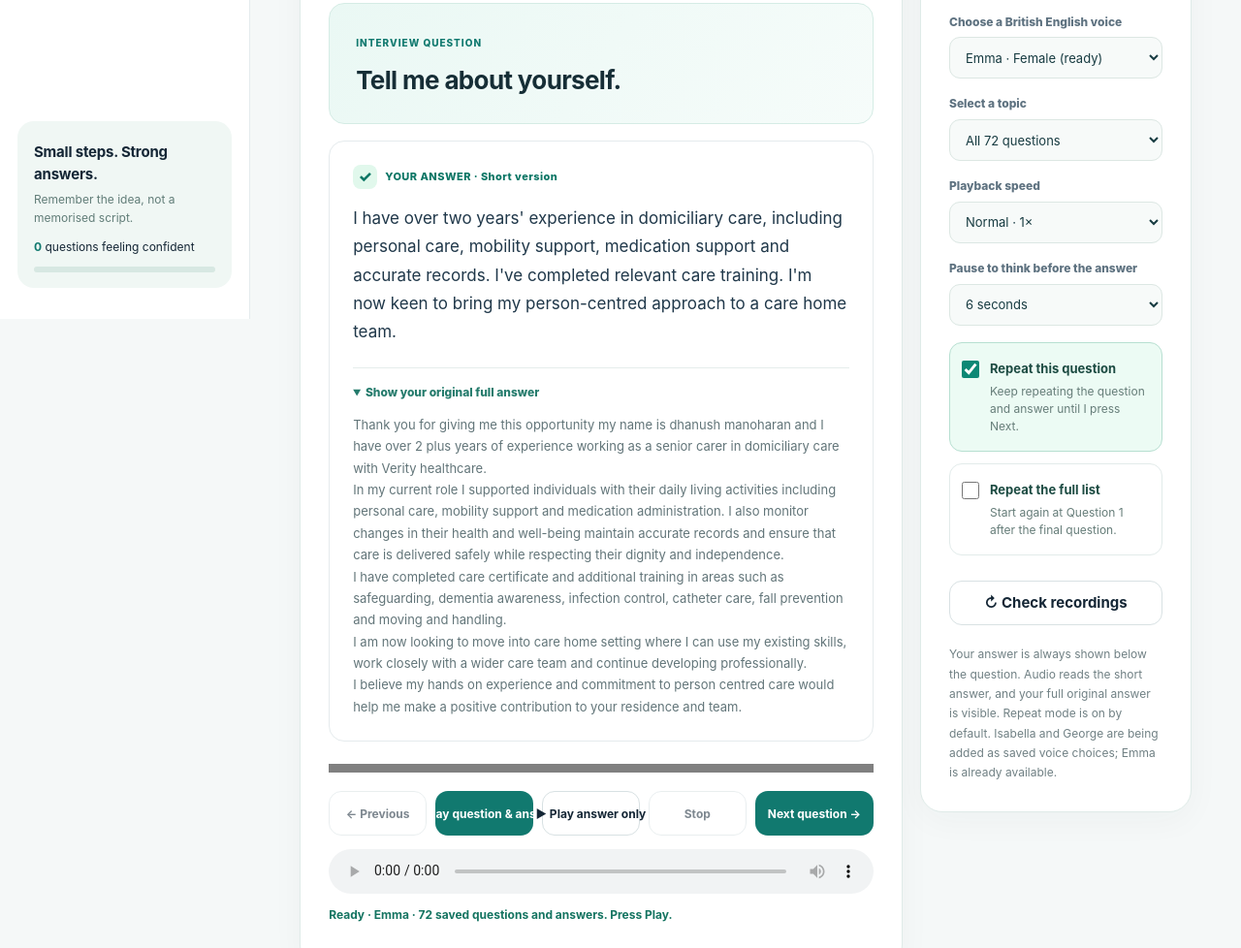
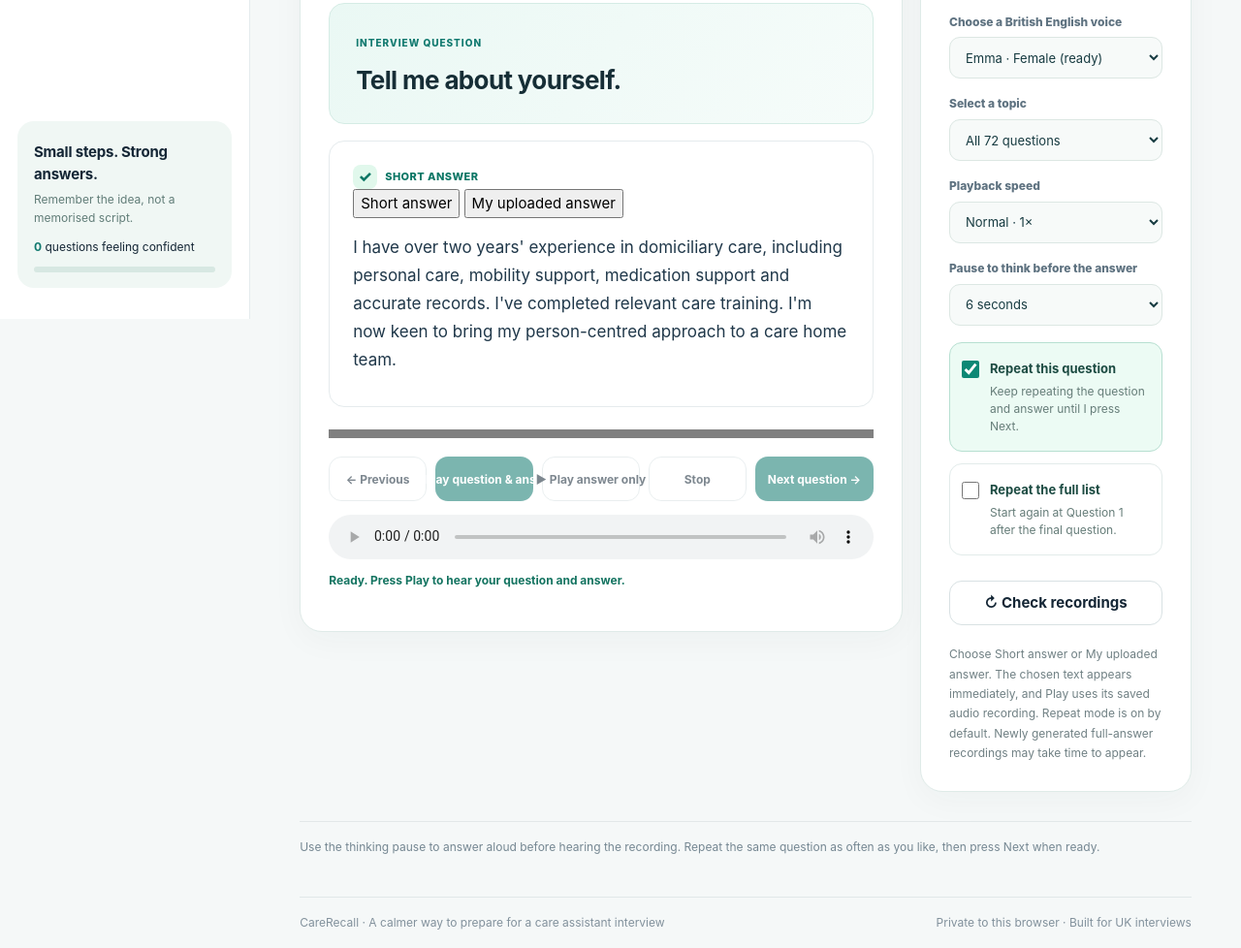
Before and after one commit to danydrag00-lang/care-recall, a plain HTML site: page listen.html in a window 1280 px wide. Shown: the part 471-1449 px from the top of the page at 97% size. Drawn offline with Linux system fonts and the light colour scheme.

Commit message:
Add clickable Short answer and My uploaded answer tabs

```diff
--- a/listen.html
+++ b/listen.html
@@ -20,12 +20,12 @@
         <h3 id="saved-question">Tell me about yourself.</h3>
       </div>
       <div class="saved-answer-box">
-        <div class="saved-answer-heading"><span class="saved-answer-icon" aria-hidden="true">✓</span><span>YOUR ANSWER · Short version</span></div>
+        <div class="saved-answer-heading"><span class="saved-answer-icon" aria-hidden="true">✓</span><span id="saved-answer-kind">SHORT ANSWER</span></div>
+        <div class="saved-answer-switch" role="group" aria-label="Choose which answer to read and hear">
+          <button type="button" id="saved-answer-short" class="saved-answer-choice is-active" aria-pressed="true">Short answer</button>
+          <button type="button" id="saved-answer-full" class="saved-answer-choice" aria-pressed="false">My uploaded answer</button>
+        </div>
         <p id="saved-answer">Your short answer appears here.</p>
-        <details open class="saved-original">
-          <summary>Show your original full answer</summary>
-          <p id="saved-full-answer"></p>
-        </details>
       </div>
       <progress id="saved-progress" max="1" value="0" aria-label="Questions completed"></progress>
       <div class="saved-transport">
@@ -48,7 +48,7 @@
       <label class="saved-check" id="saved-repeat-label"><input type="checkbox" id="saved-repeat" checked><span><strong>Repeat this question</strong><small>Keep repeating the question and answer until I press Next.</small></span></label>
       <label class="saved-check"><input type="checkbox" id="saved-loop"><span><strong>Repeat the full list</strong><small>Start again at Question 1 after the final question.</small></span></label>
       <button type="button" class="btn btn-outline saved-reload" id="saved-reload">↻ Check recordings</button>
-      <p class="saved-note">Your answer is always shown below the question. Audio reads the short answer, and your full original answer is visible. Repeat mode is on by default. Isabella and George are being added as saved voice choices; Emma is already available.</p>
+      <p class="saved-note">Choose Short answer or My uploaded answer. The chosen text appears immediately, and Play uses its saved audio recording. Repeat mode is on by default. Newly generated full-answer recordings may take time to appear.</p>
     </aside>
   </div>
 </section>
```
